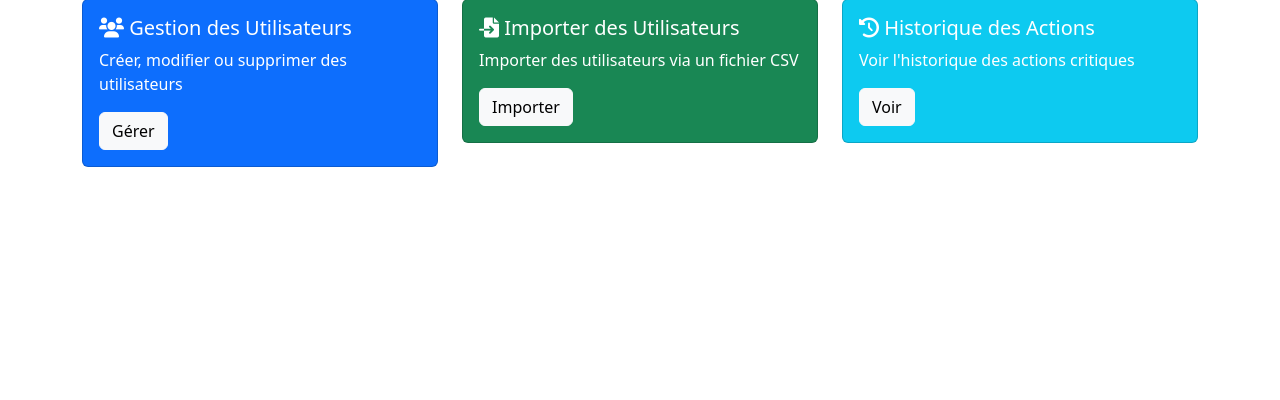
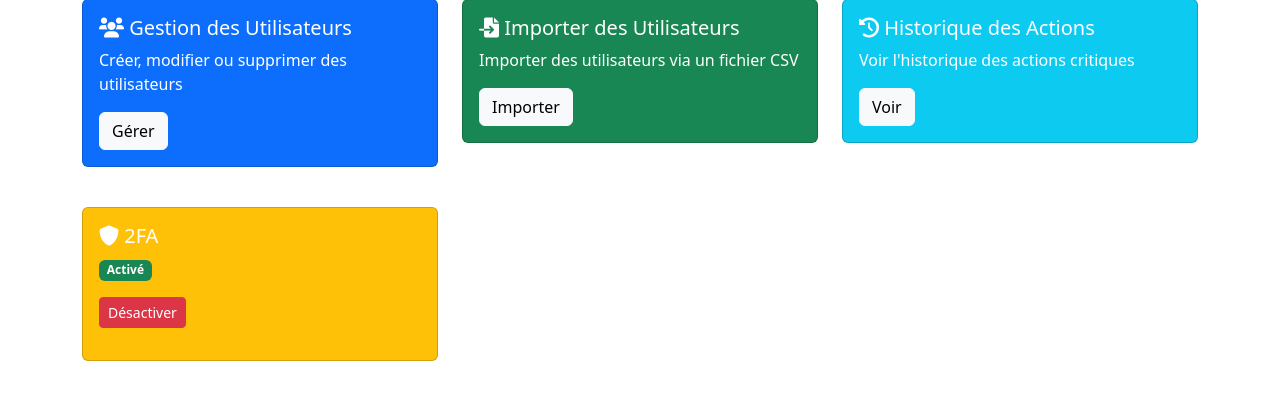
Before and after one commit to zakariadrk66/imprimo-app, a Flask app: page /dashboard in a window 1280 px wide. Shown: the part 191-591 px from the top of the page. Run offline with Flask 3, Linux system fonts and the light colour scheme; a user stored in the database is signed in; tables that the repository leaves empty hold one stand-in row (values such as "Sample post").

Commit message:
lastUpdate20251021

```diff
--- a/app.py
+++ b/app.py
@@ -4,6 +4,9 @@ from flask_sqlalchemy import SQLAlchemy
 from flask_login import LoginManager
 from config import Config
 from extensions import db
+import logging
+from logging.handlers import RotatingFileHandler
+import os
 
 def create_app():
     app = Flask(__name__)
@@ -34,3 +37,16 @@ if __name__ == '__main__':
         db.create_all()
         print("✅ Tables créées avec succès !")
     app.run(debug=True)
+
+    # ✅ Configuration des logs
+    if not app.debug and not app.testing:
+        if not os.path.exists('logs'):
+            os.mkdir('logs')
+        file_handler = RotatingFileHandler('logs/imprimo.log', maxBytes=10240, backupCount=10)
+        file_handler.setFormatter(logging.Formatter(
+            '%(asctime)s %(levelname)s: %(message)s [in %(pathname)s:%(lineno)d]'
+        ))
+        file_handler.setLevel(logging.INFO)
+        app.logger.addHandler(file_handler)
+        app.logger.setLevel(logging.INFO)
+        app.logger.info('Application démarrée')
--- a/routes.py
+++ b/routes.py
@@ -272,3 +272,36 @@ def upload_csv():
             flash(error, 'error')
 
     return redirect(url_for('main.import_users'))
+
+@main.route('/enable-2fa', methods=['GET', 'POST'])
+@login_required
+def enable_2fa():
+    if current_user.role != 'admin':
+        flash('Accès non autorisé', 'error')
+        return redirect(url_for('main.dashboard'))
+
+    if request.method == 'POST':
+        current_user.enable_2fa()
+        db.session.commit()
+        flash('2FA activé avec succès', 'success')
+        return redirect(url_for('main.dashboard'))
+
+    # Générer un QR code pour l'application d'authentification
+    totp_uri = pyotp.totp.TOTP(current_user.two_fa_secret).provisioning_uri(
+        name=current_user.email,
+        issuer_name="Imprimo"
+    )
+    return render_template('admin/enable_2fa.html', totp_uri=totp_uri)
+
+# ✅ Nouvelle route pour désactiver le 2FA
+@main.route('/disable-2fa', methods=['POST'])
+@login_required
+def disable_2fa():
+    if current_user.role != 'admin':
+        flash('Accès non autorisé', 'error')
+        return redirect(url_for('main.dashboard'))
+
+    current_user.is_2fa_enabled = False
+    db.session.commit()
+    flash('2FA désactivé', 'info')
+    return redirect(url_for('main.dashboard'))
--- a/templates/admin/dashboard.html
+++ b/templates/admin/dashboard.html
@@ -37,4 +37,25 @@
         </div>
     </div>
 </div>
+
+<div class="row mt-4">
+    <div class="col-md-4">
+        <div class="card text-white bg-warning mb-3">
+            <div class="card-body">
+                <h5 class="card-title"><i class="fas fa-shield-alt"></i> 2FA</h5>
+                <p class="card-text">
+                    {% if current_user.is_2fa_enabled %}
+                        <span class="badge bg-success">Activé</span>
+                        <form method="POST" action="{{ url_for('main.disable_2fa') }}" class="d-inline">
+                            <button type="submit" class="btn btn-sm btn-danger">Désactiver</button>
+                        </form>
+                    {% else %}
+                        <span class="badge bg-warning">Désactivé</span>
+                        <a href="{{ url_for('main.enable_2fa') }}" class="btn btn-sm btn-success">Activer</a>
+                    {% endif %}
+                </p>
+            </div>
+        </div>
+    </div>
+</div>
 {% endblock %}
```
Also changed, not shown: models.py (+17 -0 lines), templates/admin/enable_2fa.html (added, +39 -0 lines), 1 other file.
